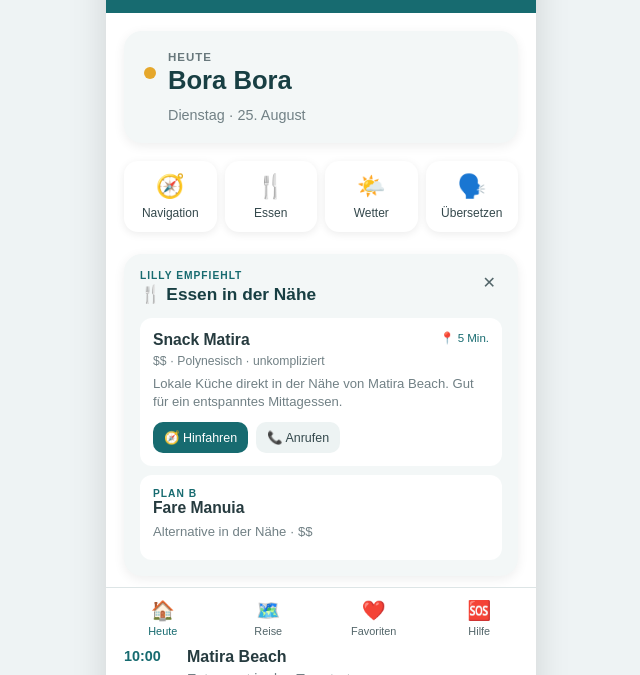
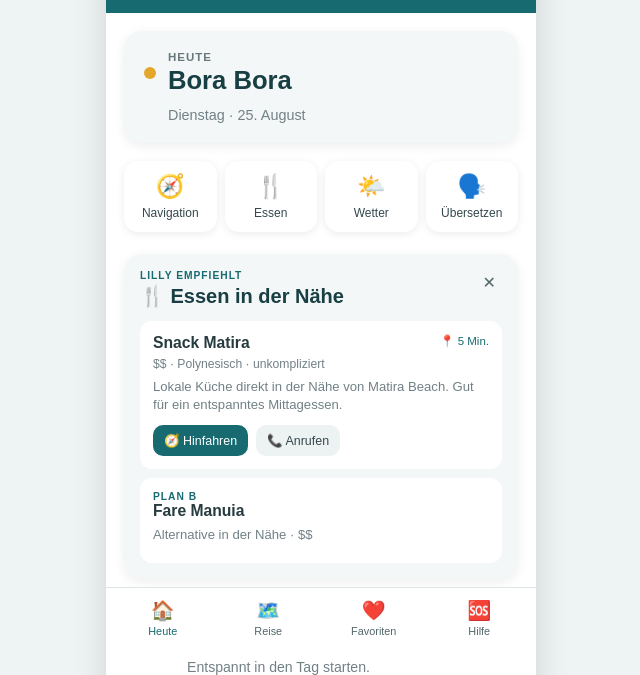
Before and after one commit to Tommy-Germany/lilly-travel, a plain HTML site: page index.html in a window 1280 px wide. Both pictures are taken after a click on the button "🍴 Essen". Shown: the part 125-800 px from the top of the page, without its empty margins (319-959 px from the left). Drawn offline with Linux system fonts and the light colour scheme.

Commit message:
Update food view hierachy

```diff
--- a/style.css
+++ b/style.css
@@ -18,7 +18,10 @@ body {
   padding-bottom: 90px;
 }
 
-/* KOPFBEREICH */
+
+/* =========================
+   KOPFBEREICH
+   ========================= */
 
 .app-header {
   background: #176b70;
@@ -56,7 +59,10 @@ body {
   font-weight: bold;
 }
 
-/* REISEKARTE */
+
+/* =========================
+   REISEKARTE
+   ========================= */
 
 .trip-card {
   margin: 18px;
@@ -100,7 +106,10 @@ body {
   font-size: 0.9rem;
 }
 
-/* SCHNELLWAHL */
+
+/* =========================
+   SCHNELLWAHL
+   ========================= */
 
 .quick-actions {
   display: grid;
@@ -126,11 +135,14 @@ body {
   margin-bottom: 6px;
 }
 
-/* ESSEN / RESTAURANT */
+
+/* =========================
+   ESSEN / RESTAURANT
+   ========================= */
 
 .food-card {
   width: auto;
-  margin: 0 18px 22px;
+  margin: 0 18px 18px;
   padding: 16px;
   text-align: left;
   background: #f3f7f7;
@@ -148,7 +160,8 @@ body {
 
 .food-header h2 {
   margin: 3px 0 0;
-  font-size: 1.08rem;
+  font-size: 1.25rem;
+  font-weight: 700;
   color: #183f43;
 }
 
@@ -237,7 +250,10 @@ body {
   margin-top: 9px;
 }
 
-/* TAGESPLAN */
+
+/* =========================
+   TAGESPLAN
+   ========================= */
 
 .today {
   padding: 0 18px;
@@ -247,6 +263,17 @@ body {
   margin: 0 0 12px;
   color: #183f43;
   font-size: 1.25rem;
+}
+
+/* Wenn Essen geöffnet ist:
+   Tagesplan bewusst in den Hintergrund */
+
+.food-card + .today > h2 {
+  margin-top: 4px;
+  margin-bottom: 8px;
+  color: #718085;
+  font-size: 0.9rem;
+  font-weight: normal;
 }
 
 .activity {
@@ -276,7 +303,10 @@ body {
   line-height: 1.4;
 }
 
-/* LILLY-TIPP */
+
+/* =========================
+   LILLY-TIPP
+   ========================= */
 
 .lilly-tip {
   margin: 20px 18px;
@@ -298,7 +328,10 @@ body {
   line-height: 1.45;
 }
 
-/* NAVIGATION UNTEN */
+
+/* =========================
+   NAVIGATION UNTEN
+   ========================= */
 
 .bottom-nav {
   position: fixed;
@@ -334,7 +367,10 @@ body {
   font-size: 0.68rem;
 }
 
-/* PC-ANSICHT */
+
+/* =========================
+   PC-ANSICHT
+   ========================= */
 
 @media (min-width: 600px) {
   body {
```
